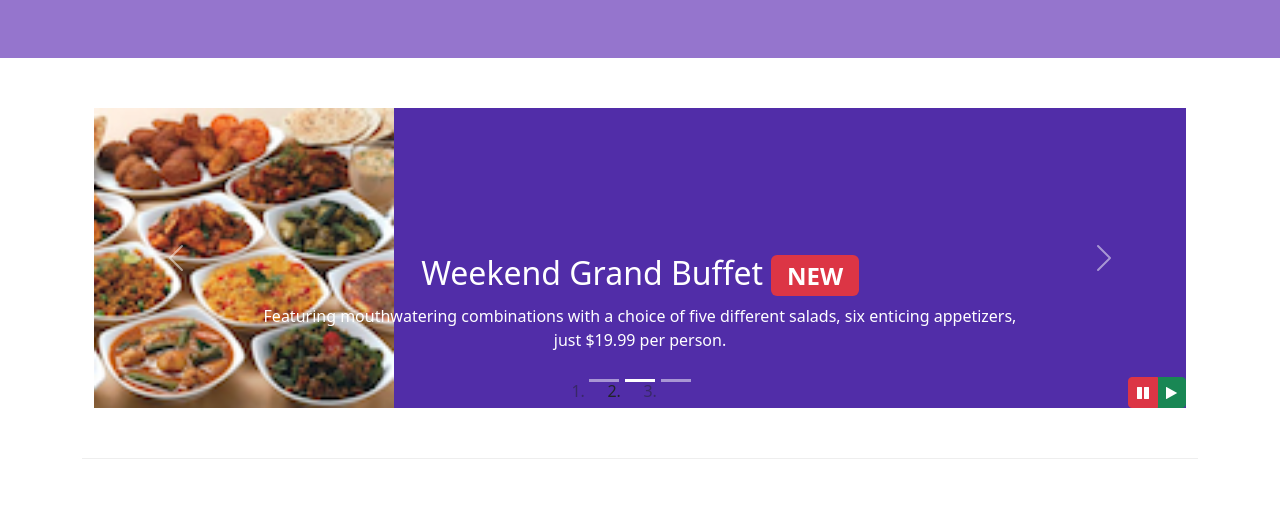
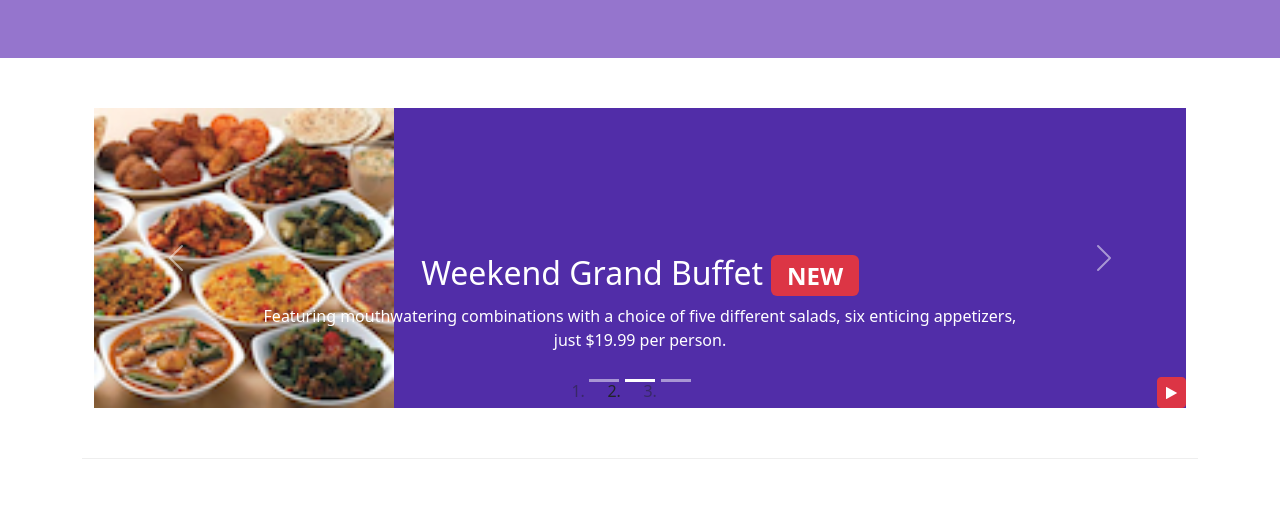
Before and after one commit to AreebSahz/Confusion, a website: page index.html in a window 1280 px wide. Both pictures are taken after a click on the button 1143 px from the left and 668 px from the top of the page. Shown: the part 276-800 px from the top of the page. Drawn offline with nearby package versions, Linux system fonts and the light colour scheme.

Commit message:
"More Bootstrap JQuery"

```diff
--- a/index.html
+++ b/index.html
@@ -248,15 +248,9 @@
                         <span class="carousel-control-next-icon"></span>
                     </a>
 
-                    <div class="btn-group" id="carouselButton">
-                        <button class="btn btn-danger btn-sm" id="carousel-pause">
-                            <span class="fa fa-pause"></span>
-                        </button>
-                        <button class="btn btn-success btn-sm" id="carousel-play">
-                            <span class="fa fa-play"></span>
-                        </button>
-                    </div>
-
+                    <button class="btn btn-danger btn-sm" id="carouselButton">
+                        <span id="carousel-button-icon" class="fa fa-pause"></span>
+                    </button>
                 </div>
             </div>
         </div>
@@ -448,11 +442,17 @@
     <script>
         $(document).ready(function(){
             $("#mycarousel").carousel( { interval: 2000 } );
-            $("#carousel-pause").click(function(){
-                $("#mycarousel").carousel('pause');
-            });
-            $("#carousel-play").click(function(){
-                $("#mycarousel").carousel('cycle');
+            $("#carouselButton").click(function(){
+                if ($("#carouselButton").children("span").hasClass('fa-pause')) {
+                    $("#mycarousel").carousel('pause');
+                    $("#carouselButton").children("span").removeClass('fa-pause');
+                    $("#carouselButton").children("span").addClass('fa-play');
+                }
+                else if ($("#carouselButton").children("span").hasClass('fa-play')){
+                    $("#mycarousel").carousel('cycle');
+                    $("#carouselButton").children("span").removeClass('fa-play');
+                    $("#carouselButton").children("span").addClass('fa-pause');
+                }
             });
         });
     </script>
```
